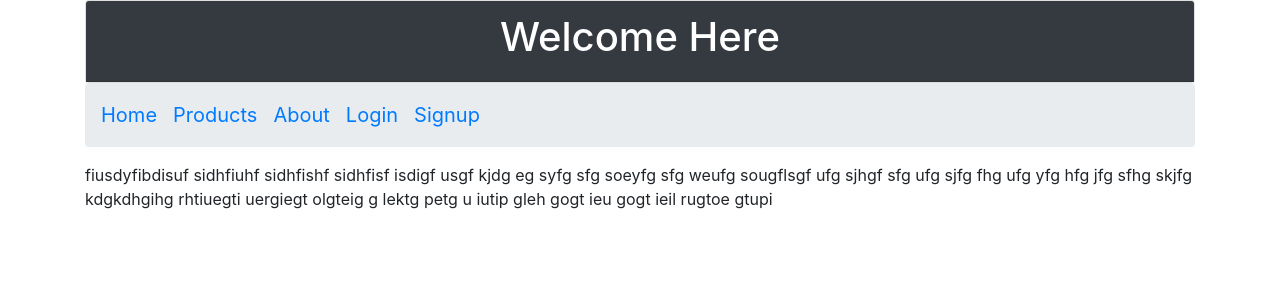
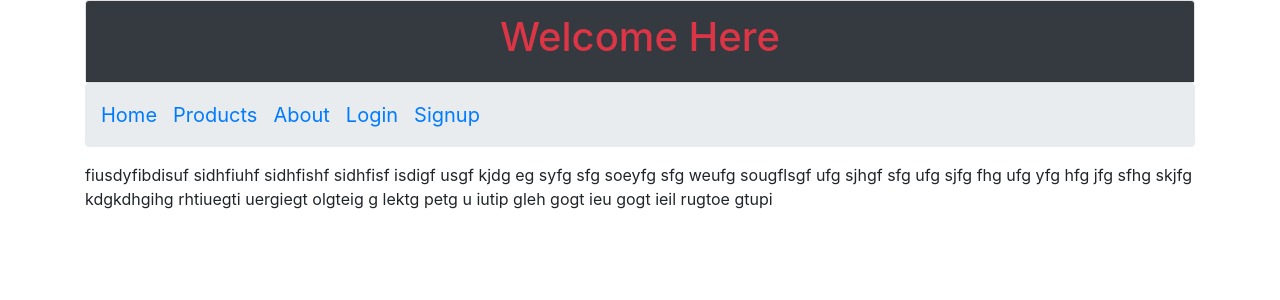
Before and after one commit to MRcoder143/Login-Signup-Pages, a PHP site: page /website.php in a window 1280 px wide. Shown: the top 300 px of the page. Run offline with PHP 8.4, Linux system fonts and the light colour scheme.

Commit message:
changed the welcome text

```diff
--- a/website.php
+++ b/website.php
@@ -1,5 +1,6 @@
 <!DOCTYPE html>
 <html>
+<title>Web Page</title>
     <head>
             <meta charset="utf-8">
             <meta name="viewport" content="width=device-width initial-scale=1">
@@ -10,7 +11,7 @@
         <div class="container">
             <div class="card ">
                 <div class="card-header bg-dark">
-                    <h1 class="text-white text-center">Welcome Here <h1>
+                    <h1 class="text-danger text-center">Welcome Here <h1>
                 </div>
             </div>
         </div>
```
